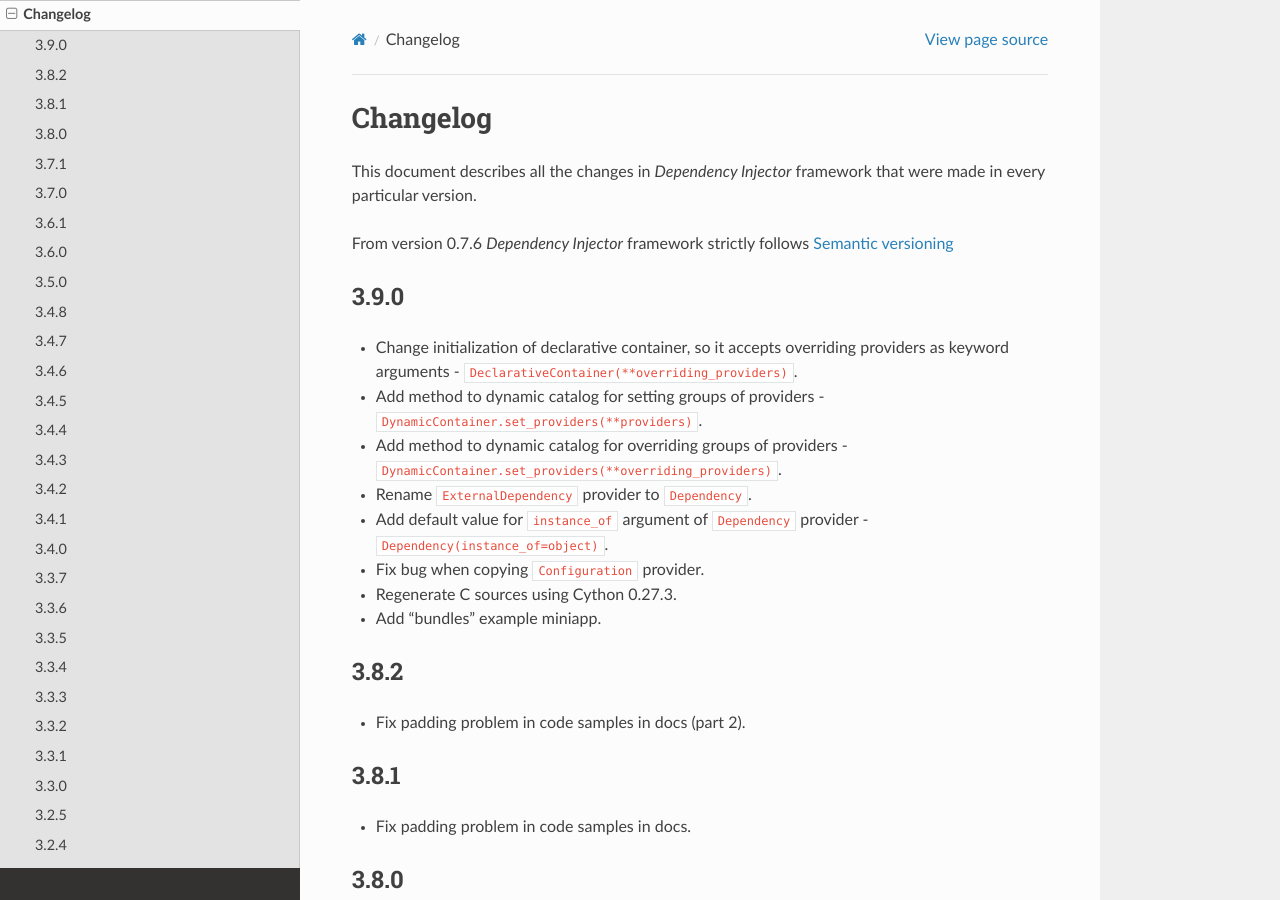
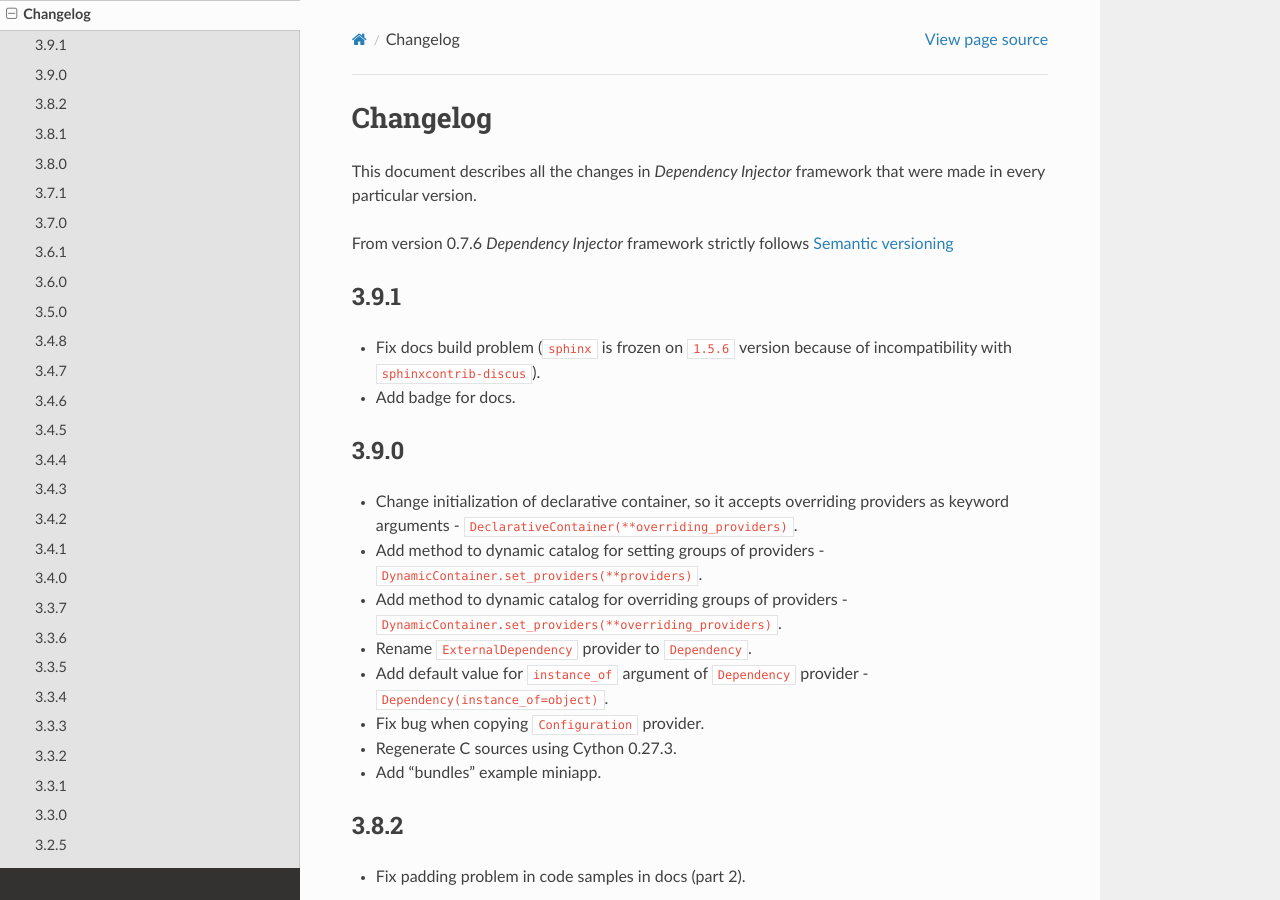
Before and after one commit to ets-labs/python-dependency-injector, a Sphinx documentation site: the page built from docs/main/changelog.rst, in a window 1280 px wide and 900 px high. Built offline with Sphinx 7.4.7 and the Read the Docs theme 2.0.0, drawn with Linux system fonts in a browser that asks for light colours.

Commit message:
Increase version to 3.9.1

```diff
--- a/docs/main/changelog.rst
+++ b/docs/main/changelog.rst
@@ -6,6 +6,12 @@
 
 From version 0.7.6 *Dependency Injector* framework strictly
 follows `Semantic versioning`_
+
+3.9.1
+-----
+- Fix docs build problem (``sphinx`` is frozen on ``1.5.6`` version because of
+  incompatibility with ``sphinxcontrib-discus``).
+- Add badge for docs.
 
 3.9.0
 -----
--- a/src/dependency_injector/__init__.py
+++ b/src/dependency_injector/__init__.py
@@ -1,6 +1,6 @@
 """Dependency injector top-level package."""
 
-__version__ = '3.9.0'
+__version__ = '3.9.1'
 """Version number that follows semantic versioning.
 
 :type: str
```
